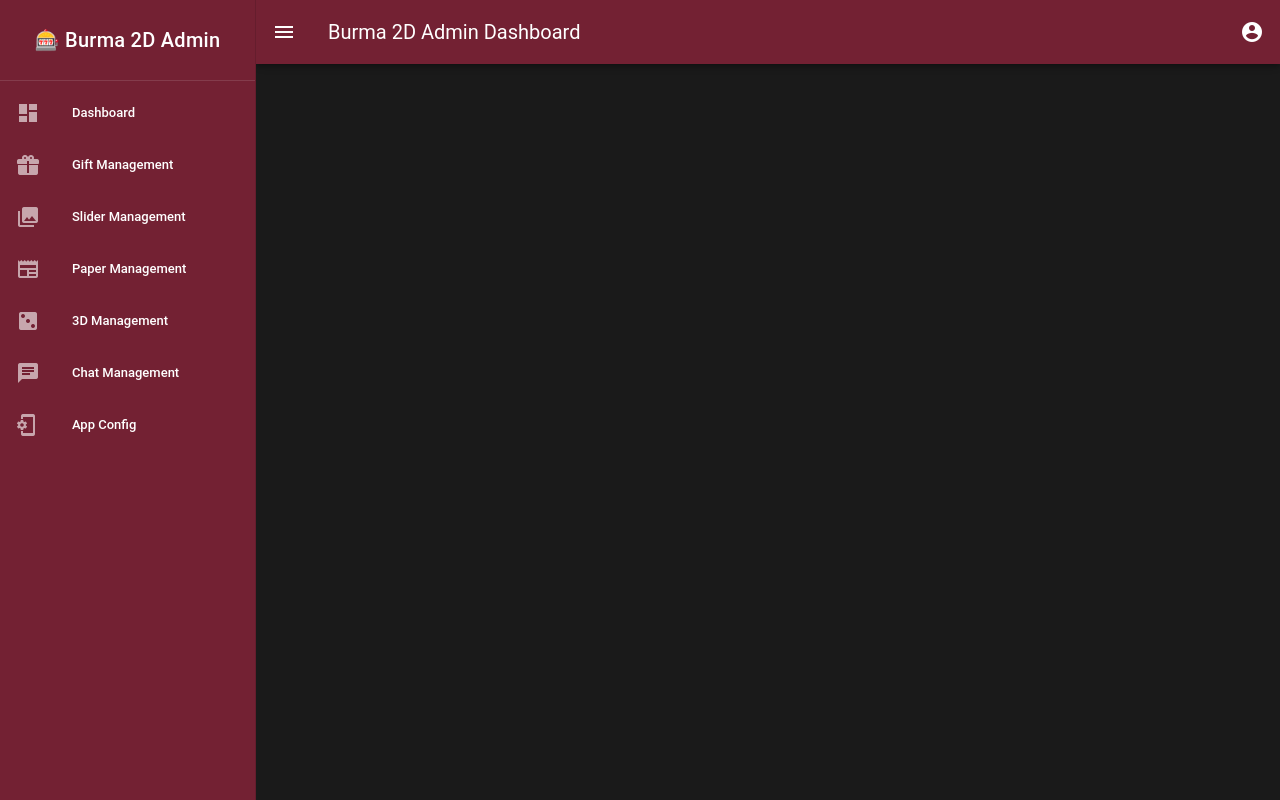
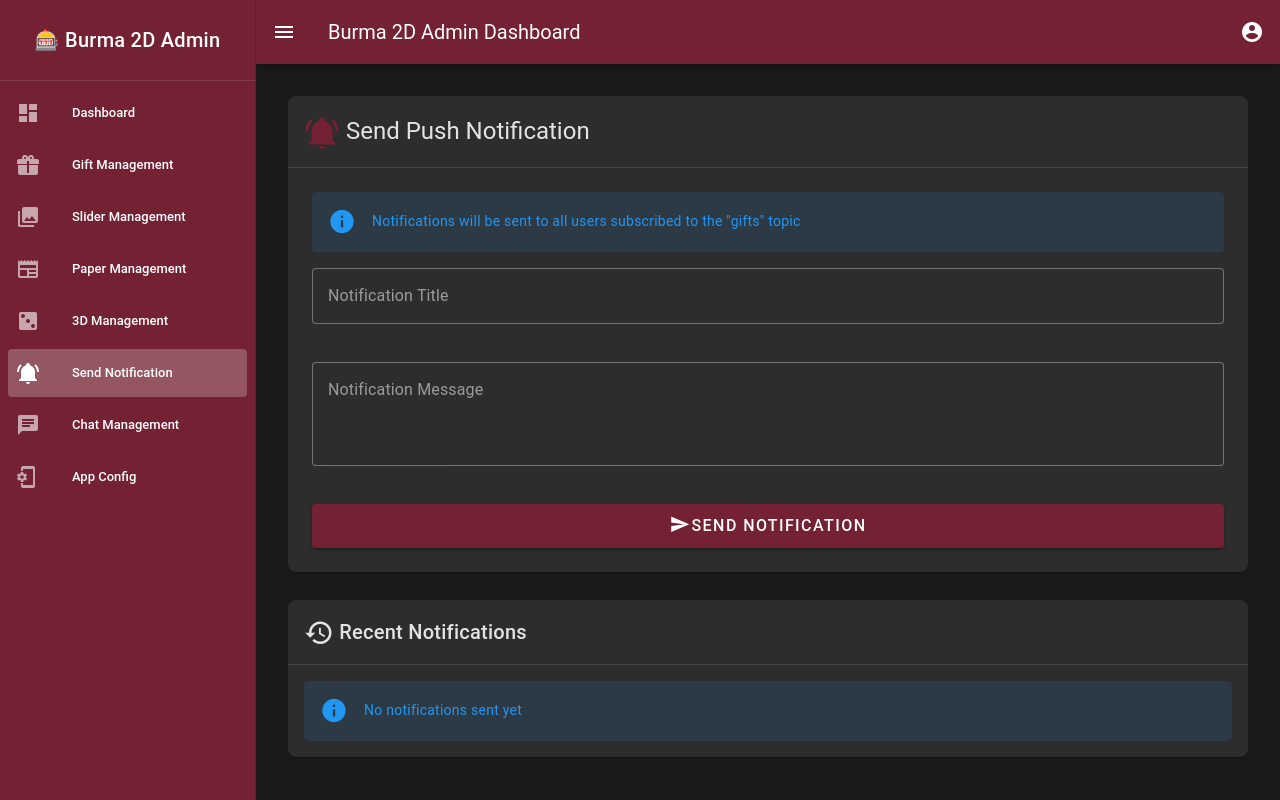
Before and after one commit to Lainlain/burma2damin, a Vue app: page /notifications in a window 1280 px wide. Built offline with nearby package versions, Linux system fonts and the light colour scheme.

Commit message:
new update noti and 3d

```diff
--- a/src/App.vue
+++ b/src/App.vue
@@ -59,6 +59,7 @@ const menuItems = [
   { title: 'Slider Management', icon: 'mdi-image-multiple', route: '/sliders' },
   { title: 'Paper Management', icon: 'mdi-newspaper', route: '/papers' },
   { title: '3D Management', icon: 'mdi-dice-3', route: '/threed' },
+  { title: 'Send Notification', icon: 'mdi-bell-ring', route: '/notifications' },
   { title: 'Chat Management', icon: 'mdi-message-text', route: '/chat' },
   { title: 'App Config', icon: 'mdi-cellphone-cog', route: '/appconfig' }
 ]
--- a/src/config/axios.js
+++ b/src/config/axios.js
@@ -3,7 +3,7 @@ import axios from 'axios'
 // Create axios instance with base URL from environment variable
 const axiosInstance = axios.create({
   baseURL: import.meta.env.VITE_API_BASE_URL || '',
-  timeout: 10000,
+  timeout: 60000,  // 60 seconds for R2 image uploads
   headers: {
     'Content-Type': 'application/json'
   }
--- a/src/router/index.js
+++ b/src/router/index.js
@@ -8,6 +8,7 @@ const PaperManagement = () => import('../views/PaperManagement.vue')
 const ThreeDManagement = () => import('../views/ThreeDManagement.vue')
 const AppConfigView = () => import('../views/AppConfigView.vue')
 const ChatManagement = () => import('../views/ChatManagement.vue')
+const NotificationManagement = () => import('../views/NotificationManagement.vue')
 
 const routes = [
   {
@@ -48,6 +49,11 @@ const routes = [
     path: '/chat',
     name: 'Chat',
     component: ChatManagement
+  },
+  {
+    path: '/notifications',
+    name: 'Notifications',
+    component: NotificationManagement
   }
 ]
 
--- /dev/null
+++ b/src/views/NotificationManagement.vue
@@ -0,0 +1,178 @@
+<template>
+  <v-container>
+    <v-row>
+      <v-col cols="12">
+        <v-card>
+          <v-card-title class="text-h5 pa-4">
+            <v-icon left color="primary">mdi-bell-ring</v-icon>
+            Send Push Notification
+          </v-card-title>
+          <v-divider></v-divider>
+
+          <v-card-text class="pa-6">
+            <v-alert type="info" variant="tonal" class="mb-4">
+              Notifications will be sent to all users subscribed to the "gifts" topic
+            </v-alert>
+
+            <v-form ref="form" @submit.prevent="sendNotification">
+              <v-text-field
+                v-model="notification.title"
+                label="Notification Title"
+                placeholder="e.g., Gold Coin Available"
+                :rules="[v => !!v || 'Title is required']"
+                variant="outlined"
+                required
+                class="mb-4"
+              ></v-text-field>
+
+              <v-textarea
+                v-model="notification.body"
+                label="Notification Message"
+                placeholder="e.g., Available 🎁"
+                :rules="[v => !!v || 'Message is required']"
+                variant="outlined"
+                rows="3"
+                required
+                class="mb-4"
+              ></v-textarea>
+
+              <v-btn
+                type="submit"
+                color="primary"
+                size="large"
+                :loading="loading"
+                :disabled="loading"
+                block
+              >
+                <v-icon left>mdi-send</v-icon>
+                Send Notification
+              </v-btn>
+            </v-form>
+          </v-card-text>
+        </v-card>
+      </v-col>
+    </v-row>
+
+    <!-- Success/Error Snackbar -->
+    <v-snackbar
+      v-model="snackbar.show"
+      :color="snackbar.color"
+      :timeout="3000"
+      location="top"
+    >
+      {{ snackbar.message }}
+      <template v-slot:actions>
+        <v-btn variant="text" @click="snackbar.show = false">Close</v-btn>
+      </template>
+    </v-snackbar>
+
+    <!-- Recent Notifications History -->
+    <v-row class="mt-4">
+      <v-col cols="12">
+        <v-card>
+          <v-card-title class="text-h6 pa-4">
+            <v-icon left>mdi-history</v-icon>
+            Recent Notifications
+          </v-card-title>
+          <v-divider></v-divider>
+
+          <v-card-text>
+            <v-list v-if="history.length > 0">
+              <v-list-item
+                v-for="(item, index) in history"
+                :key="index"
+                class="mb-2"
+              >
+                <template v-slot:prepend>
+                  <v-icon color="success">mdi-check-circle</v-icon>
+                </template>
+                <v-list-item-title>{{ item.title }}</v-list-item-title>
+                <v-list-item-subtitle>{{ item.body }}</v-list-item-subtitle>
+                <template v-slot:append>
+                  <v-list-item-subtitle class="text-caption">
+                    {{ item.time }}
+                  </v-list-item-subtitle>
+                </template>
+              </v-list-item>
+            </v-list>
+            <v-alert v-else type="info" variant="tonal">
+              No notifications sent yet
+            </v-alert>
+          </v-card-text>
+        </v-card>
+      </v-col>
+    </v-row>
+  </v-container>
+</template>
+
+<script setup>
+import { ref, reactive } from 'vue'
+import axios from 'axios'
+
+const form = ref(null)
+const loading = ref(false)
+
+const notification = reactive({
+  title: '',
+  body: ''
+})
+
+const snackbar = reactive({
+  show: false,
+  message: '',
+  color: 'success'
+})
+
+const history = ref([])
+
+const sendNotification = async () => {
+  // Validate form
+  const { valid } = await form.value.validate()
+  if (!valid) return
+
+  loading.value = true
+
+  try {
+    const response = await axios.post('/api/admin/notification', {
+      title: notification.title,
+      body: notification.body
+    })
+
+    // Show success message
+    snackbar.message = 'Notification sent successfully! 🎉'
+    snackbar.color = 'success'
+    snackbar.show = true
+
+    // Add to history
+    history.value.unshift({
+      title: notification.title,
+      body: notification.body,
+      time: new Date().toLocaleTimeString()
+    })
+
+    // Keep only last 10 notifications
+    if (history.value.length > 10) {
+      history.value.pop()
+    }
+
+    // Clear form
+    notification.title = ''
+    notification.body = ''
+    form.value.reset()
+
+  } catch (error) {
+    console.error('Error sending notification:', error)
+    snackbar.message = error.response?.data?.message || 'Failed to send notification'
+    snackbar.color = 'error'
+    snackbar.show = true
+  } finally {
+    loading.value = false
+  }
+}
+</script>
+
+<style scoped>
+.v-card {
+  border-radius: 8px;
+}
+</style>
--- a/src/views/ThreeDManagement.vue
+++ b/src/views/ThreeDManagement.vue
@@ -184,9 +184,18 @@ const editThreeD = (item) => {
 const saveThreeD = async () => {
   try {
     if (editMode.value) {
-      await axios.put(`/api/admin/threed/${formData.value.result_id}`, formData.value)
+      // Update: PUT /api/burma2d/3d with body { id, result }
+      await axios.put('/api/burma2d/3d', {
+        id: formData.value.result_id,
+        date: formData.value.date,
+        result: formData.value.result
+      })
     } else {
-      await axios.post('/api/admin/threed', formData.value)
+      // Create: POST /api/burma2d/3d with body { date, result }
+      await axios.post('/api/burma2d/3d', {
+        date: formData.value.date,
+        result: formData.value.result
+      })
     }
     dialog.value = false
     await fetchThreeD()
@@ -199,7 +208,10 @@ const saveThreeD = async () => {
 const deleteThreeD = async (item) => {
   if (confirm('Are you sure you want to delete this 3D result?')) {
     try {
-      await axios.delete(`/api/admin/threed/${item.result_id}`)
+      // Delete: DELETE /api/burma2d/3d with body { id }
+      await axios.delete('/api/burma2d/3d', {
+        data: { id: item.result_id }
+      })
       await fetchThreeD()
     } catch (error) {
       console.error('Error deleting 3D result:', error)
```
Also changed, not shown: 1 other file (tests, documents, lock files or other folders).
